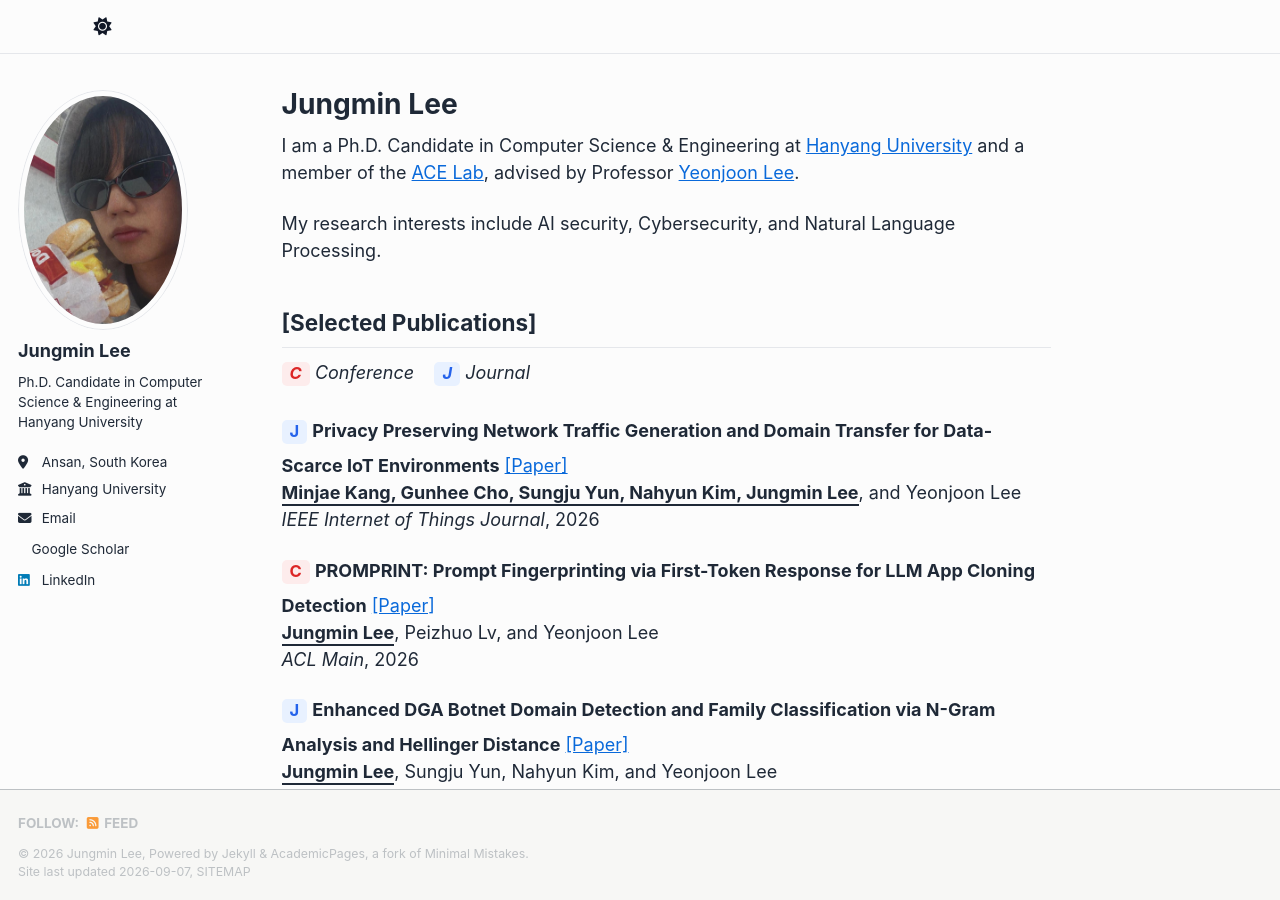
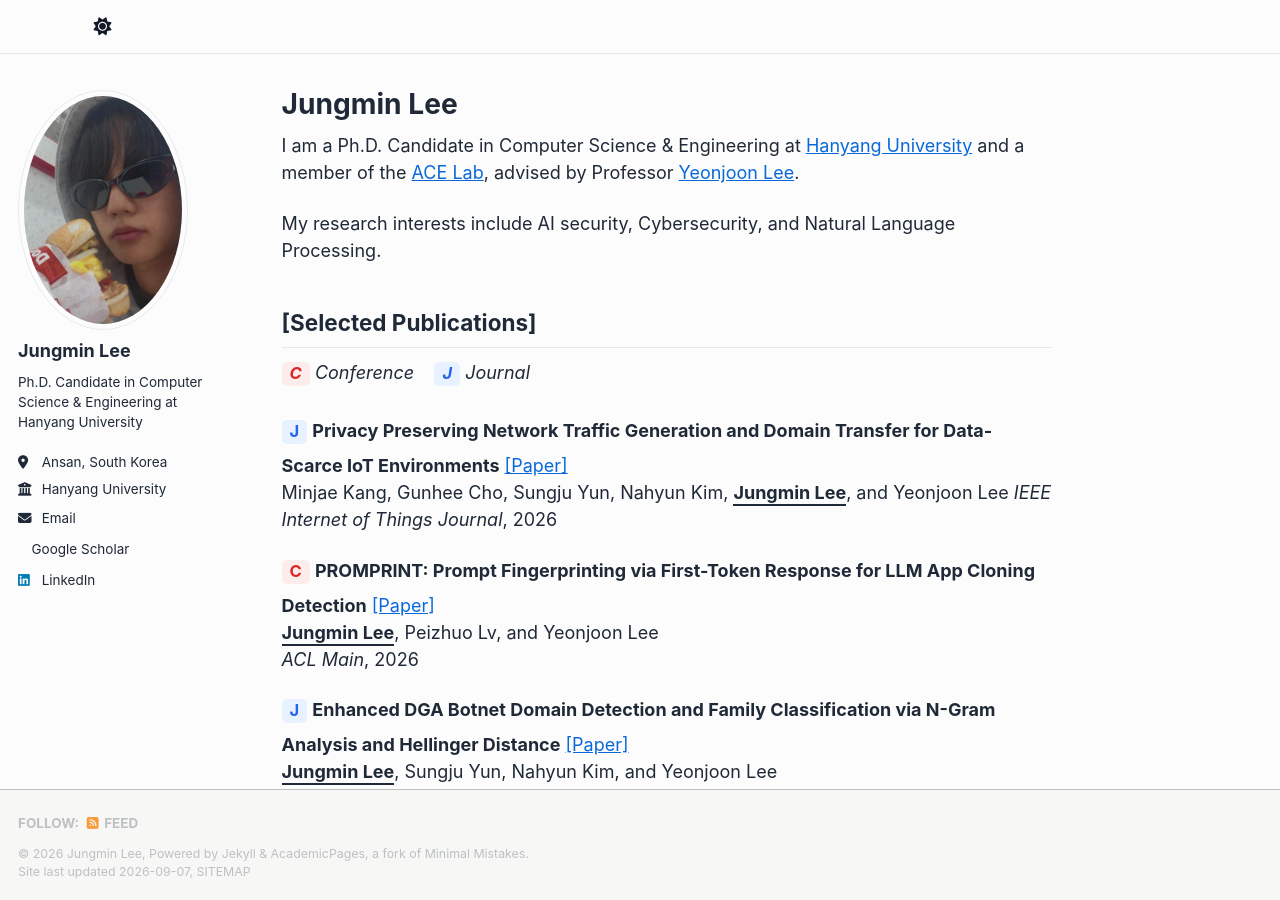
Before and after one commit to jm-lee00/jm-lee00.github.io, a Jekyll site: the page built from _pages/about.md, in a window 1280 px wide and 900 px high. Built offline with Jekyll 4.4.1, drawn with Linux system fonts in a browser that asks for light colours; a style sheet for code colours, icons or effects is not loaded.

Commit message:
Modify publications

```diff
--- a/_pages/about.md
+++ b/_pages/about.md
@@ -17,7 +17,7 @@ My research interests include AI security, Cybersecurity, and Natural Language P
 
 <span class="venue journal">J</span>
 **Privacy Preserving Network Traffic Generation and Domain Transfer for Data-Scarce IoT Environments** [[Paper]](https://ieeexplore.ieee.org/document/11676115)
-<span class="me">Minjae Kang, Gunhee Cho, Sungju Yun, Nahyun Kim, Jungmin Lee</span>, and Yeonjoon Lee
+Minjae Kang, Gunhee Cho, Sungju Yun, Nahyun Kim, <span class="me">Jungmin Lee</span>, and Yeonjoon Lee
 *IEEE Internet of Things Journal*, 2026
 
 <span class="venue conference">C</span>
```
